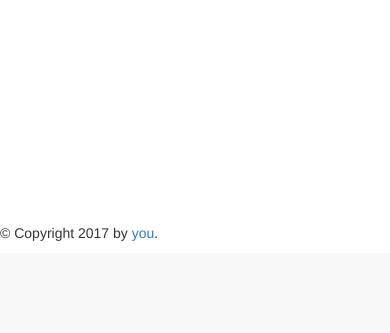
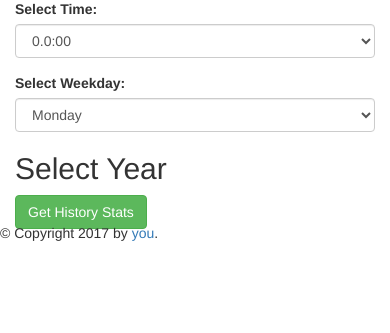
Before and after one commit to gges5110/ATXHackTheTraffic, a Flask app: page /historyStats in a window 390 px wide; the page is wider, and only the part inside the window is pictured. Shown: the part 591-924 px from the top of that part. Before the commit the page ends 832 px from the top of that part, so only its background shows below. Run offline with Flask 2, Linux system fonts and the light colour scheme; some libraries are stand-ins or nearby versions.

Commit message:
display history stats

```diff
--- a/templates/historyStats.html
+++ b/templates/historyStats.html
@@ -1,43 +1,119 @@
 {% extends "base.html" %}
 {% block title %}History Stats{% endblock %}
 {% block head %}
-<script type="text/javascript" src="https://www.gstatic.com/charts/loader.js"></script>
-<script type="text/javascript">
-  google.charts.load('current', {'packages':['bar']});
-  google.charts.setOnLoadCallback(drawStuff);
+<script src="https://ajax.googleapis.com/ajax/libs/jquery/3.1.1/jquery.min.js"></script>
+<style>
+  /* Always set the map height explicitly to define the size of the div
+   * element that contains the map. */
+  #map {
+    position:relative;
+    height: 500px;
+    width: auto;
+    margin: auto;
 
-  function drawStuff() {
-    var data = new google.visualization.arrayToDataTable([
-      ['Move', 'Percentage'],
-      ["King's pawn (e4)", 44],
-      ["Queen's pawn (d4)", 31],
-      ["Knight to King 3 (Nf3)", 12],
-      ["Queen's bishop pawn (c4)", 10],
-      ['Other', 3]
-    ]);
+  }
+  /* Optional: Makes the sample page fill the window. */
+  html, body {
+    height: 100%;
+    margin: 0;
+    padding: 0;
+  }
+</style>
+{% endblock %}
 
-    var options = {
-      title: 'Chess opening moves',
-      width: 900,
-      legend: { position: 'none' },
-      chart: { subtitle: 'popularity by percentage' },
-      axes: {
-        x: {
-          0: { side: 'top', label: 'White to move'} // Top x-axis.
-        }
+
+{% block content %}
+<div class="container">
+  <div class="col-md-8">
+    <div id="map" style="margin-top: 10px"></div>
+  </div>
+  <div class= 'col-md-4'>
+    <form action="/historyStats" method="GET">
+      <div class="row">
+        <div class="form-group">
+          <label for="start_time">Select Time:</label>
+          <select class="form-control" name="time">
+            {% for startTime in startTimeList %}
+              {% if start_time and loop.index == start_time %}
+                <option value='{{loop.index}}' selected="selected">{{startTime}}</option>
+              {% else %}
+                <option value='{{loop.index}}'>{{startTime}}</option>
+              {% endif %}
+            {% endfor %}
+          </select>
+        </div>
+
+        <div class="form-group">
+          <label for="weekday_input">Select Weekday:</label>
+          <select class="form-control" name="weekday" id="weekday_input">
+            {% for _weekday in weekdayList %}
+              {% if weekday and loop.index0 == weekday %}
+                <option value='{{loop.index0}}' selected="selected">{{_weekday}}</option>
+              {% else %}
+                <option value='{{loop.index0}}'>{{_weekday}}</option>
+              {% endif %}
+            {% endfor %}
+          </select>
+        </div>
+
+        <h2>Select Year</h2>
+        <input type="submit" class="btn btn-success" value="Get History Stats">
+      </div>
+    </form>
+  </div>
+</div>
+
+<script>
+  function initMap() {
+    var map = new google.maps.Map(document.getElementById('map'), {
+      zoom: 11,
+      center: {lat: 30.2672, lng: -97.7431},
+      mapTypeId: 'roadmap'
+    });
+
+    var traffic_data_length = {{traffic_list|length}};
+    var trafficDataCoordinates = [traffic_data_length];
+    var trafficDataColor = [traffic_data_length];
+
+    {% for traffic_data in traffic_list %}
+
+    trafficDataCoordinates[{{loop.index0}}] = [
+      {
+        lat: {{traffic_data.origin.LATITUDE}},
+        lng: {{traffic_data.origin.LONGITUDE}}
       },
-      bar: { groupWidth: "90%" }
-    };
+      {
+        lat: {{traffic_data.destination.LATITUDE}},
+        lng: {{traffic_data.destination.LONGITUDE}}
+      }
+    ];
 
-    var chart = new google.charts.Bar(document.getElementById('top_x_div'));
-    // Convert the Classic options to Material options.
-    chart.draw(data, google.charts.Bar.convertOptions(options));
-  };
+    var avg_time = {{traffic_data.Avg_Travel_Time}};
+    if (avg_time > 200) {
+      trafficDataColor[{{loop.index0}}] = '#FF0000';
+    } else if (avg_time < 200 && avg_time > 100) {
+      trafficDataColor[{{loop.index0}}] = '#FF9900';
+    } else {
+      trafficDataColor[{{loop.index0}}] = '#33CC33';
+    }
+
+
+    {% endfor %}
+
+    for (var i = 0; i < traffic_data_length; ++i) {
+      var flightPath = new google.maps.Polyline({
+        path: trafficDataCoordinates[i],
+        geodesic: true,
+        strokeColor: trafficDataColor[i],
+        strokeOpacity: 1.0,
+        strokeWeight: 2,
+        map: map
+      });
+    }
+  }
+</script>
+
+<script async defer
+src="https://maps.googleapis.com/maps/api/js?key=AIzaSyD7twsePKQ3XBR62UaoY1DiROnh_Fxf5CA&callback=initMap">
 </script>
 {% endblock %}
-{% block content %}
-<h1>ATX Hack the Traffic</h1>
-<body>
-  <div id="top_x_div" style="width: 900px; height: 500px;"></div>
-</body>
-{% endblock %}
--- a/util.py
+++ b/util.py
@@ -1,2 +1,8 @@
+from __future__ import print_function
+import sys
+
+def console_print(string):
+    print(string, file=sys.stderr)
+
 def example_function():
     return "return value"
--- a/views/historyStats.py
+++ b/views/historyStats.py
@@ -1,8 +1,62 @@
-from flask import Blueprint, render_template
+from util import console_print
+from flask import Blueprint, render_template, request
 from database_setup import Base, User, TravelSensor, db_session, Summary
+from sqlalchemy.orm import aliased
 
 historyStats = Blueprint('historyStats', __name__)
 
 @historyStats.route("/historyStats", methods=['GET'])
 def historyStats_function():
-    return render_template("historyStats.html")
+
+    # Generate display strings for frontend.
+    startTimeList = []
+    for i in range(0, 4*24):
+        if (i % 4) * 15 == 0:
+            startTimeList.append(str(i / 4) + ":00")
+        else:
+            startTimeList.append(str(i / 4) + ":" + str((i % 4) * 15))
+
+    weekdayList = []
+    weekdayList.append('Monday')
+    weekdayList.append('Tuesday')
+    weekdayList.append('Wednesday')
+    weekdayList.append('Thursday')
+    weekdayList.append('Friday')
+    weekdayList.append('Saturday')
+    weekdayList.append('Sunday')
+
+    # Parse request params and set default values.
+    year = request.args.get('year')
+    if year is None:
+        year = 2016
+    else:
+        year = int(year)
+
+    weekday = request.args.get('weekday')
+    if weekday is None:
+        weekday = 0
+    else:
+        weekday = int(weekday)
+
+    time = request.args.get('time')
+    start_time = 0
+    if time is None:
+        time = 0
+    else:
+        start_time = int(time)
+        time = (int(time) - 1) * 15
+
+    # Query database for average travel time and travel sensor geographic data.
+    origin = aliased(TravelSensor, name='origin')
+    destination = aliased(TravelSensor, name='destination')
+
+    result = db_session.query(Summary.Origin, Summary.Destination, Summary.Time, Summary.Weekday, Summary.Avg_Travel_Time, origin, destination).\
+        join(origin, Summary.Origin == origin.READER_ID).\
+        join(destination, Summary.Destination == destination.READER_ID).\
+        filter(Summary.Weekday == weekday, Summary.Time == time, Summary.Year == year)
+
+    traffic_list = result.all()
+    # console_print("result count: " + str(result.count()))
+    # console_print("result count: " + str(result.column_descriptions))
+
+    return render_template("historyStats.html", traffic_list=traffic_list, startTimeList=startTimeList, start_time=start_time, weekdayList=weekdayList, weekday=weekday)
```
Also changed, not shown: create_db.py (deleted, +0 -29 lines).
